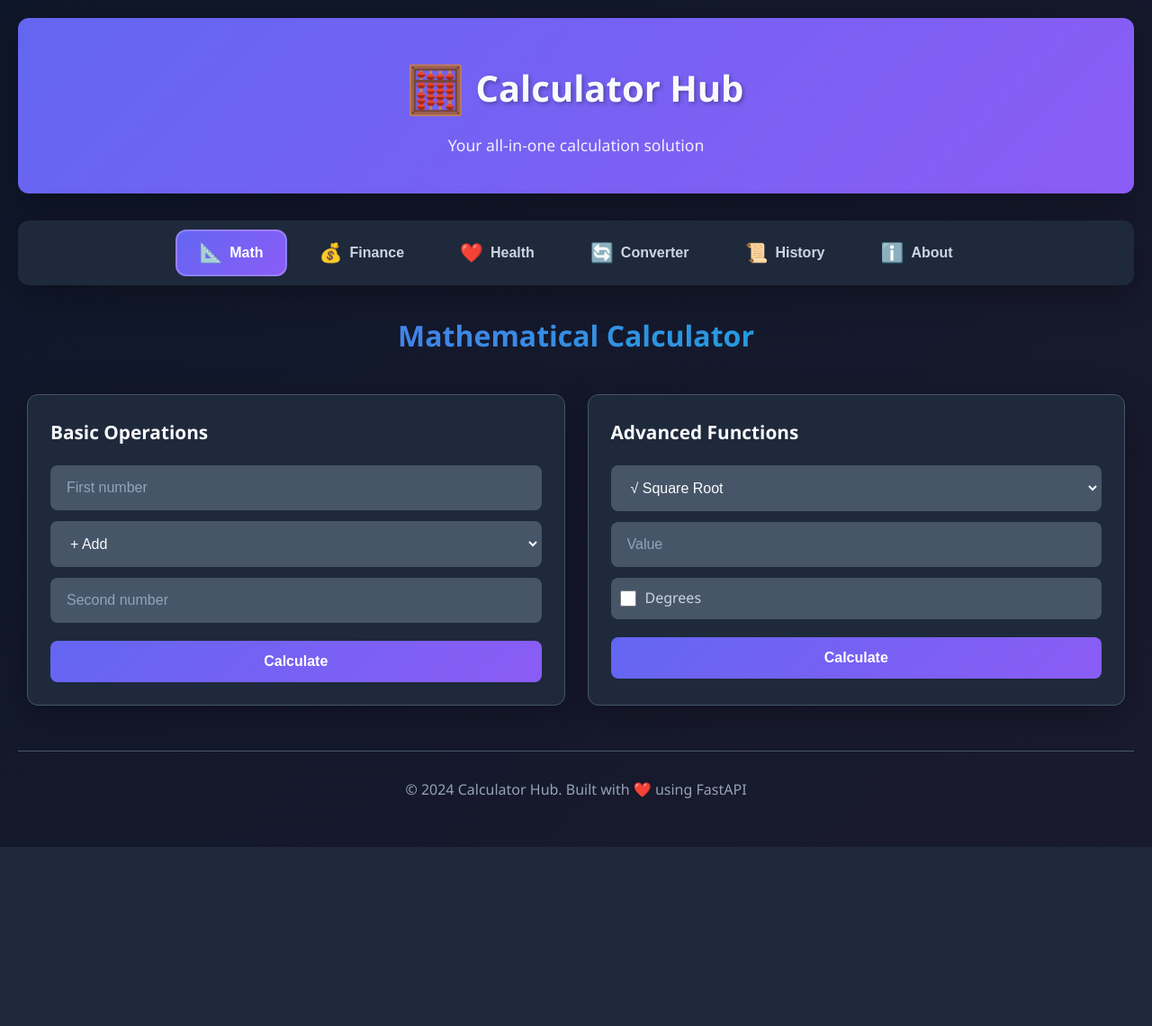
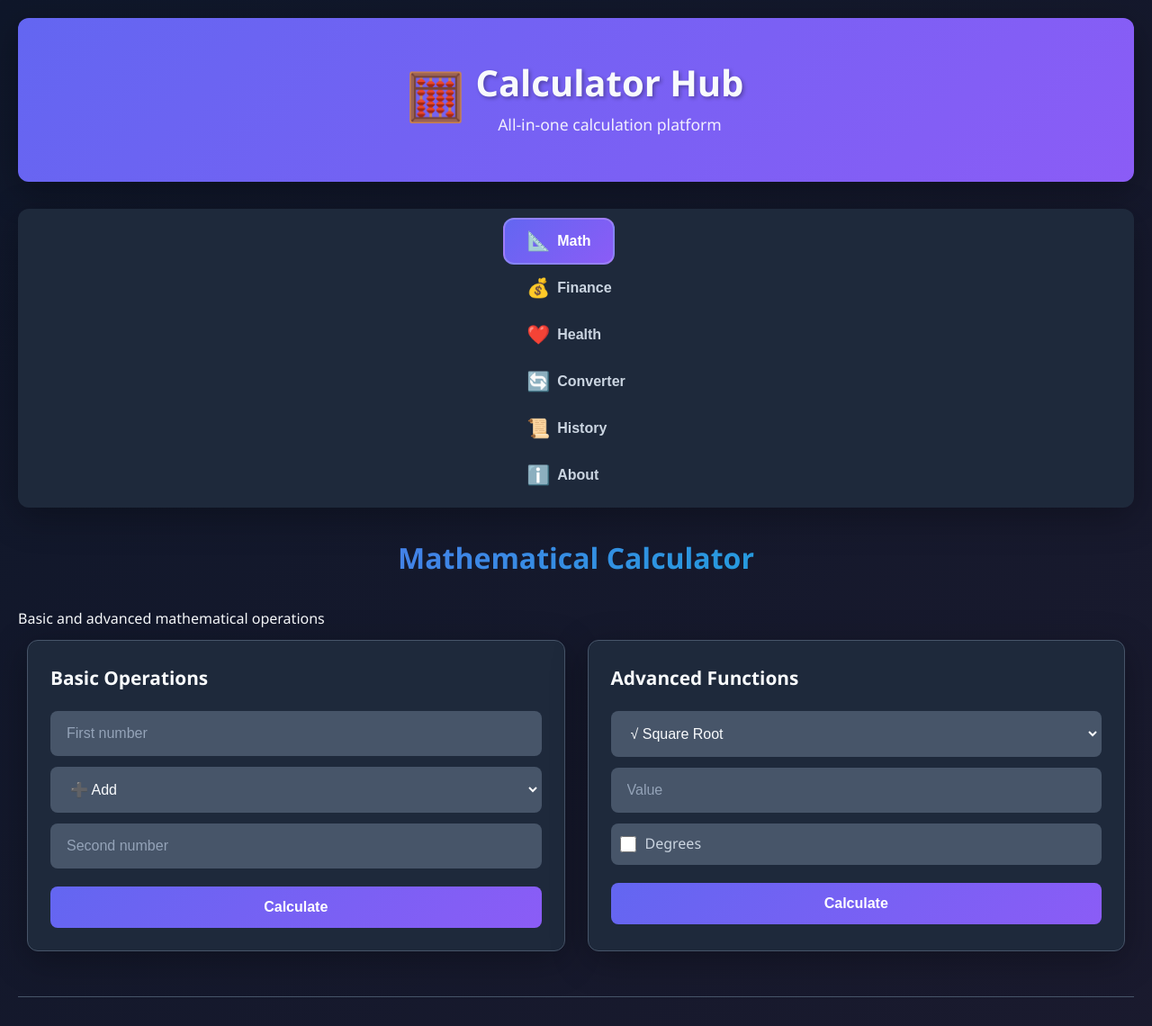
Before and after one commit to mpavlukhin/qwen-ai-testing, a FastAPI app: page / in a window 1280 px wide. Shown: the top 1140 px of the page at 90% size. Before the commit the page ends 941 px from the top, so only its background shows below. Run offline with FastAPI, Linux system fonts and the light colour scheme.

Commit message:
🎨 Modern design overhaul - glassmorphism, updated UI/UX

```diff
--- a/app/templates/index.html
+++ b/app/templates/index.html
@@ -5,22 +5,36 @@
     <meta name="viewport" content="width=device-width, initial-scale=1.0">
     <title>Calculator Hub - Your All-in-One Calculator</title>
     <link rel="stylesheet" href="/static/css/styles.css">
+    <link rel="preconnect" href="https://fonts.googleapis.com">
+    <link rel="preconnect" href="https://fonts.gstatic.com" crossorigin>
+    <link href="https://fonts.googleapis.com/css2?family=Inter:wght@300;400;500;600;700&display=swap" rel="stylesheet">
 </head>
 <body>
     <div class="app-container">
+        <!-- Animated Background -->
+        <div class="background-blur"></div>
+        <div class="floating-shapes">
+            <div class="shape shape-1"></div>
+            <div class="shape shape-2"></div>
+            <div class="shape shape-3"></div>
+        </div>
+
         <!-- Header -->
         <header class="header">
             <div class="header-content">
                 <div class="logo">
                     <span class="logo-icon">🧮</span>
+                    <div class="logo-text">
                         <h1>Calculator Hub</h1>
+                        <p class="tagline">All-in-one calculation platform</p>
                     </div>
-                <p class="tagline">Your all-in-one calculation solution</p>
+                </div>
             </div>
         </header>
 
         <!-- Navigation Tabs -->
         <nav class="tabs-navigation">
+            <div class="tabs-container">
                 <button class="tab-btn active" data-tab="math">
                     <span class="tab-icon">📐</span>
                     <span>Math</span>
@@ -45,6 +59,7 @@
                     <span class="tab-icon">ℹ️</span>
                     <span>About</span>
                 </button>
+            </div>
         </nav>
 
         <!-- Main Content -->
@@ -52,18 +67,23 @@
 
             <!-- Math Calculator -->
             <section id="math" class="tab-content active">
+                <div class="section-header">
                     <h2>Mathematical Calculator</h2>
+                    <p>Basic and advanced mathematical operations</p>
+                </div>
                 <div class="calculator-grid">
                     <div class="calc-card">
+                        <div class="card-header">
                             <h3>Basic Operations</h3>
+                        </div>
                         <div class="input-group">
                             <input type="number" id="math-a" placeholder="First number" step="any">
                             <select id="math-operation">
-                                <option value="add">+ Add</option>
-                                <option value="subtract">− Subtract</option>
-                                <option value="multiply">×</ Multiply</option>
-                                <option value="divide">÷ Divide</option>
-                                <option value="power">x^y Power</option>
+                                <option value="add">➕ Add</option>
+                                <option value="subtract">➖ Subtract</option>
+                                <option value="multiply">✖️ Multiply</option>
+                                <option value="divide">➗ Divide</option>
+                                <option value="power">⬆️ Power</option>
                             </select>
                             <input type="number" id="math-b" placeholder="Second number" step="any">
                         </div>
@@ -72,7 +92,9 @@
                     </div>
 
                     <div class="calc-card">
+                        <div class="card-header">
                             <h3>Advanced Functions</h3>
+                        </div>
                         <div class="input-group">
                             <select id="adv-operation">
                                 <option value="sqrt">√ Square Root</option>
@@ -95,10 +117,15 @@
 
             <!-- Finance Calculator -->
             <section id="finance" class="tab-content">
+                <div class="section-header">
                     <h2>Financial Calculator</h2>
+                    <p>Professional financial calculations and analysis</p>
+                </div>
                 <div class="calculator-grid">
                     <div class="calc-card">
+                        <div class="card-header">
                             <h3>Discount Calculator</h3>
+                        </div>
                         <div class="input-group">
                             <input type="number" id="discount-price" placeholder="Original Price" step="any">
                             <input type="number" id="discount-percent" placeholder="Discount %" step="any">
@@ -108,7 +135,9 @@
                     </div>
 
                     <div class="calc-card">
+                        <div class="card-header">
                             <h3>Loan Calculator</h3>
+                        </div>
                         <div class="input-group">
                             <input type="number" id="loan-principal" placeholder="Loan Amount" step="any">
                             <input type="number" id="loan-rate" placeholder="Annual Interest Rate %" step="any">
@@ -119,7 +148,9 @@
                     </div>
 
                     <div class="calc-card">
+                        <div class="card-header">
                             <h3>ROI Calculator</h3>
+                        </div>
                         <div class="input-group">
                             <input type="number" id="roi-investment" placeholder="Investment Amount" step="any">
                             <input type="number" id="roi-return" placeholder="Return Value" step="any">
@@ -129,7 +160,9 @@
                     </div>
 
                     <div class="calc-card">
+                        <div class="card-header">
                             <h3>VAT Calculator</h3>
+                        </div>
                         <div class="input-group">
                             <input type="number" id="vat-amount" placeholder="Amount" step="any">
                             <input type="number" id="vat-rate" placeholder="VAT Rate %" step="any">
@@ -142,7 +175,9 @@
                     </div>
 
                     <div class="calc-card full-width">
+                        <div class="card-header">
                             <h3>Compound Interest</h3>
+                        </div>
                         <div class="input-group">
                             <input type="number" id="ci-principal" placeholder="Principal" step="any">
                             <input type="number" id="ci-rate" placeholder="Annual Rate %" step="any">
@@ -157,10 +192,15 @@
 
             <!-- Health Calculator -->
             <section id="health" class="tab-content">
+                <div class="section-header">
                     <h2>Health Calculator</h2>
+                    <p>Personal health metrics and wellness calculations</p>
+                </div>
                 <div class="calculator-grid">
                     <div class="calc-card">
+                        <div class="card-header">
                             <h3>BMI Calculator</h3>
+                        </div>
                         <div class="input-group">
                             <input type="number" id="bmi-weight" placeholder="Weight (kg)" step="any">
                             <input type="number" id="bmi-height" placeholder="Height (cm)" step="any">
@@ -170,7 +210,9 @@
                     </div>
 
                     <div class="calc-card">
+                        <div class="card-header">
                             <h3>BMR Calculator</h3>
+                        </div>
                         <div class="input-group">
                             <input type="number" id="bmr-weight" placeholder="Weight (kg)" step="any">
                             <input type="number" id="bmr-height" placeholder="Height (cm)" step="any">
@@ -185,7 +227,9 @@
                     </div>
 
                     <div class="calc-card">
+                        <div class="card-header">
                             <h3>Daily Water Intake</h3>
+                        </div>
                         <div class="input-group">
                             <input type="number" id="water-weight" placeholder="Weight (kg)" step="any">
                             <input type="number" id="water-activity" placeholder="Activity (min/day)" step="1">
@@ -200,7 +244,9 @@
                     </div>
 
                     <div class="calc-card full-width">
+                        <div class="card-header">
                             <h3>TDEE Calculator</h3>
+                        </div>
                         <div class="input-group">
                             <input type="number" id="tdee-weight" placeholder="Weight (kg)" step="any">
                             <input type="number" id="tdee-height" placeholder="Height (cm)" step="any">
@@ -225,9 +271,15 @@
 
             <!-- Unit Converter -->
             <section id="converter" class="tab-content">
+                <div class="section-header">
                     <h2>Unit Converter</h2>
+                    <p>Convert between different units of measurement</p>
+                </div>
                 <div class="converter-container">
                     <div class="calc-card">
+                        <div class="card-header">
+                            <h3>Convert Units</h3>
+                        </div>
                         <div class="input-group">
                             <select id="conv-category" onchange="updateUnitOptions()">
                                 <option value="length">Length</option>
@@ -239,9 +291,11 @@
                         </div>
                         <div class="input-group">
                             <input type="number" id="conv-value" placeholder="Value" step="any">
+                            <div class="converter-row">
                                 <select id="conv-from"></select>
-                            <span class="arrow">→</span>
+                                <span class="converter-arrow">⇄</span>
                                 <select id="conv-to"></select>
+                            </div>
                         </div>
                         <button class="btn-primary" onclick="convertUnits()">Convert</button>
                         <div class="result-box" id="conv-result"></div>
@@ -251,10 +305,13 @@
 
             <!-- History -->
             <section id="history" class="tab-content">
+                <div class="section-header">
                     <h2>Calculation History</h2>
+                    <p>Track your recent calculations and results</p>
+                </div>
                 <div class="history-controls">
-                    <button class="btn-secondary" onclick="loadHistory()">Refresh</button>
-                    <button class="btn-danger" onclick="clearHistory()">Clear All</button>
+                    <button class="btn-secondary" onclick="loadHistory()">🔄 Refresh</button>
+                    <button class="btn-danger" onclick="clearHistory()">🗑️ Clear All</button>
                 </div>
                 <div class="history-list" id="history-list">
                     <p class="empty-state">No calculations yet. Start calculating!</p>
@@ -263,34 +320,41 @@
 
             <!-- About -->
             <section id="about" class="tab-content">
+                <div class="section-header">
                     <h2>About Calculator Hub</h2>
+                    <p>Everything you need to know about this application</p>
+                </div>
                 <div class="about-content">
                     <div class="about-card">
-                        <h3>🎯 What is this?</h3>
-                        <p>Calculator Hub is a comprehensive web-based calculator application that provides multiple calculation tools in one place.</p>
+                        <div class="about-card-icon">🎯</div>
+                        <h3>What is this?</h3>
+                        <p>Calculator Hub is a comprehensive web-based calculator application that provides multiple calculation tools in one beautiful, modern interface.</p>
                     </div>
                     <div class="about-card">
-                        <h3>✨ Features</h3>
+                        <div class="about-card-icon">✨</div>
+                        <h3>Features</h3>
                         <ul>
-                            <li><strong>Mathematical Calculator:</strong> Basic and advanced math operations</li>
-                            <li><strong>Financial Calculator:</strong> Loans, discounts, ROI, VAT, compound interest</li>
-                            <li><strong>Health Calculator:</strong> BMI, BMR, water intake, TDEE</li>
-                            <li><strong>Unit Converter:</strong> Length, weight, temperature, speed, data</li>
-                            <li><strong>History:</strong> Track your calculations with SQLite storage</li>
+                            <li>Mathematical Calculator</li>
+                            <li>Financial Calculations</li>
+                            <li>Health Metrics</li>
+                            <li>Unit Converter</li>
+                            <li>Calculation History</li>
                         </ul>
                     </div>
                     <div class="about-card">
-                        <h3>🛠️ Technology Stack</h3>
+                        <div class="about-card-icon">🛠️</div>
+                        <h3>Technology Stack</h3>
                         <ul>
-                            <li><strong>Backend:</strong> FastAPI (Python)</li>
-                            <li><strong>Frontend:</strong> Vanilla JavaScript, CSS3</li>
-                            <li><strong>Database:</strong> SQLite (file-based)</li>
-                            <li><strong>Design:</strong> Modern dark theme with animations</li>
+                            <li>Backend: FastAPI</li>
+                            <li>Frontend: Modern JavaScript</li>
+                            <li>Database: SQLite</li>
+                            <li>Design: Glassmorphism</li>
                         </ul>
                     </div>
                     <div class="about-card">
-                        <h3>📄 License</h3>
-                        <p>This project is licensed under the MIT License.</p>
+                        <div class="about-card-icon">📄</div>
+                        <h3>License</h3>
+                        <p>This project is licensed under the MIT License. Feel free to use it for any purpose!</p>
                     </div>
                 </div>
             </section>
```
Lines whose indentation alone changed are shown as unchanged.
